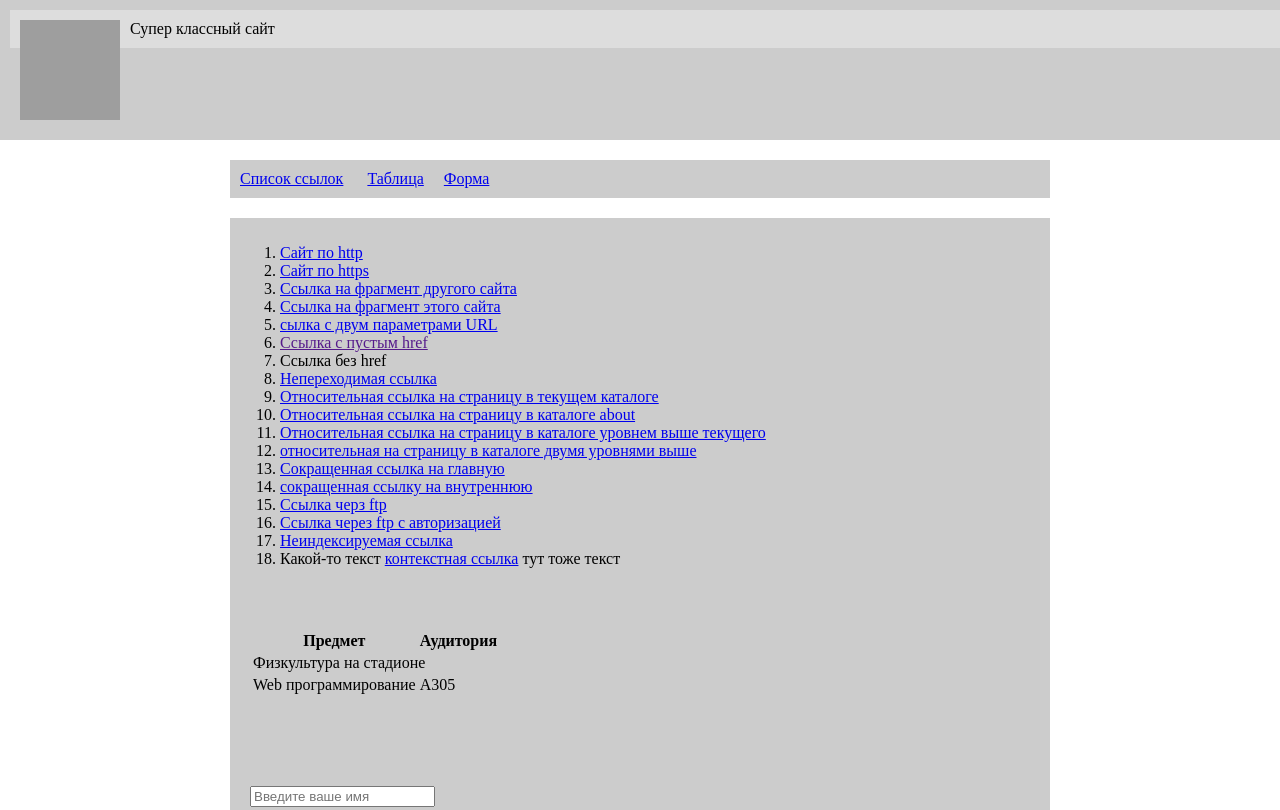
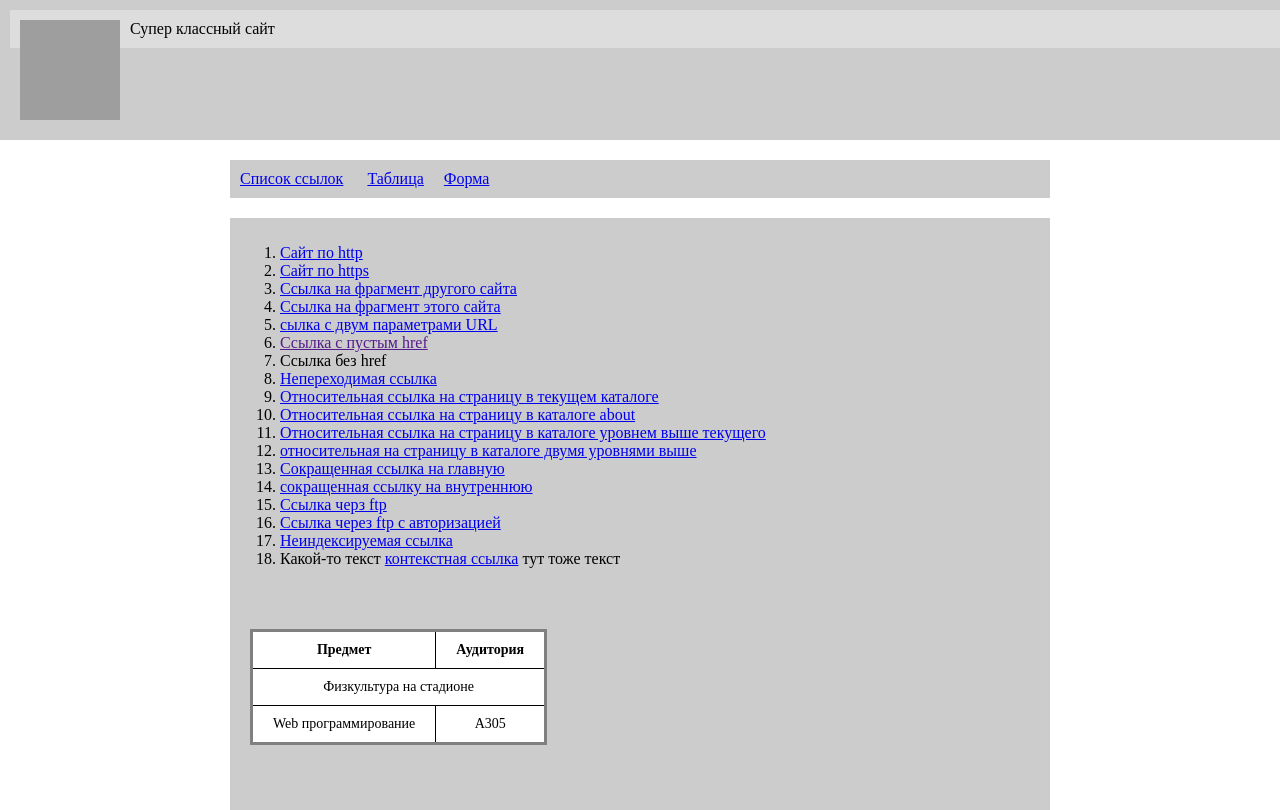
Before and after one commit to timxx21/timxx22.github.io, a plain HTML site: page index.html in a window 1280 px wide. Shown: the top 810 px of the page. Drawn offline with Linux system fonts and the light colour scheme; grey boxes are pictures that could not be loaded.

Commit message:
Update style.css

```diff
--- a/style.css
+++ b/style.css
@@ -5,3 +5,38 @@ footer {
     background-color: #45a1ff;
     color: #fff;
 }
+.div1{
+    width:100%;
+    background-color:#ccc;
+    padding: 10px;
+    height:120px;
+}
+.div2{
+    background-color:#ddd; padding:10px;
+}
+.div3{
+    max-width:800px; background-color:#ccc; margin: 0 auto; margin-top:20px; padding:10px;"
+}
+table {
+font-size: 14px;
+border-style: solid;
+border-width: 0 1px 1 px 0;
+border-collapse: collapse;
+text-align: center;
+}
+th, td:first-child {
+background: #fff;
+color: black;
+padding: 10px 20px;
+}
+th, td {
+border-style: solid;
+border-width: 0 1px 1px 0;
+border-color: black;
+}
+td {
+background: #fff;
+}
+th:first-child, td:first-child {
+text-align: center;
+}
```
